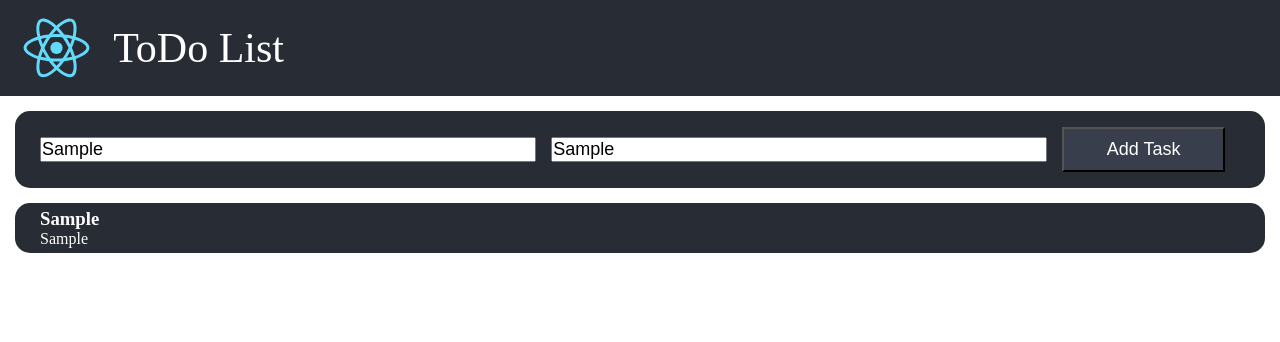
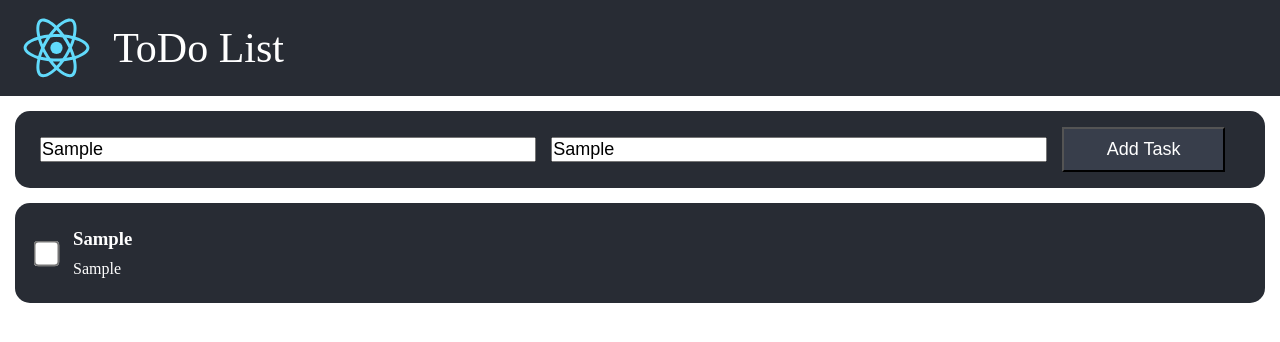
Before and after one commit to SergeySharipov/react-todo-list, a React (Create React App) app: page / in a window 1280 px wide. Both pictures are taken after typing "Sample", "Sample" into the empty fields and a click on the button "Add Task". Shown: the top 342 px of the page. Built offline with nearby package versions, Linux system fonts and the light colour scheme.

Commit message:
Add task is done checkbox

```diff
--- a/src/App.css
+++ b/src/App.css
@@ -15,11 +15,26 @@
 
 .Task {
     background-color: #282c34;
-    flex-direction: column;
+    display: flex;
+    flex-direction: row;
+    align-items: center;
     margin: 15px;
     color: white;
     padding: 5px 25px 5px;
     border-radius: 15px;
+}
+
+.Task-checkbox {
+    transform: scale(2);
+}
+
+.Task-textContent {
+    margin: 10px;
+    flex-direction: column;
+}
+
+.Task-title, .Task-details {
+    margin: 10px;
 }
 
 .AddTaskForm {
--- a/src/App.js
+++ b/src/App.js
@@ -41,15 +41,22 @@ function App() {
         {
           id: uniqid(),
           title: title,
-          details: details
+          details: details,
+          isDone: false
         }
         ]
       })
     }
   }
 
+  function toggleIsDone(taskId) {
+    setTasks(oldTasks => {
+      return oldTasks.map(task => task.id === taskId ? { ...task, isDone: !task.isDone } : task)
+    })
+  }
+
   const taskElements = tasks.map(task => {
-    return <Task key={task.id} task={task} />
+    return <Task key={task.id} task={task} toggleIsDone={() => toggleIsDone(task.id)} />
   })
 
   return (
--- a/src/components/AddTask.js
+++ b/src/components/AddTask.js
@@ -19,8 +19,8 @@ function AddTask(props) {
 
   return (
     <form className='AddTaskForm'>
-      <input onChange={handleChange} placeholder="Title" className='AddTaskForm-taskTitle' name='taskTitle' />
-      <input onChange={handleChange} placeholder="Details" className='AddTaskForm-taskDetails' name='taskDetails' />
+      <input onChange={handleChange} value={formData.taskTitle} placeholder="Title" className='AddTaskForm-taskTitle' name='taskTitle' />
+      <input onChange={handleChange} value={formData.taskDetails} placeholder="Details" className='AddTaskForm-taskDetails' name='taskDetails' />
       <button className='AddTaskForm-addButton' onClick={handleSaveTask} >Add Task</button>
     </form>
   );
--- a/src/components/Task.js
+++ b/src/components/Task.js
@@ -1,8 +1,11 @@
-function Task({ task }) {
+function Task({ task, toggleIsDone }) {
     return (
         <div className='Task'>
-            <h3 className='Task-title'>{task.title}</h3>
-            <p className='Task-details'>{task.details}</p>
+            <input className="Task-checkbox" type="checkbox" checked={task.isDone} onChange={toggleIsDone} />
+            <div className="Task-textContent">
+                <h3 className='Task-title'>{task.title}</h3>
+                <p className='Task-details'>{task.details}</p>
+            </div>
         </div>
     );
 }
```
